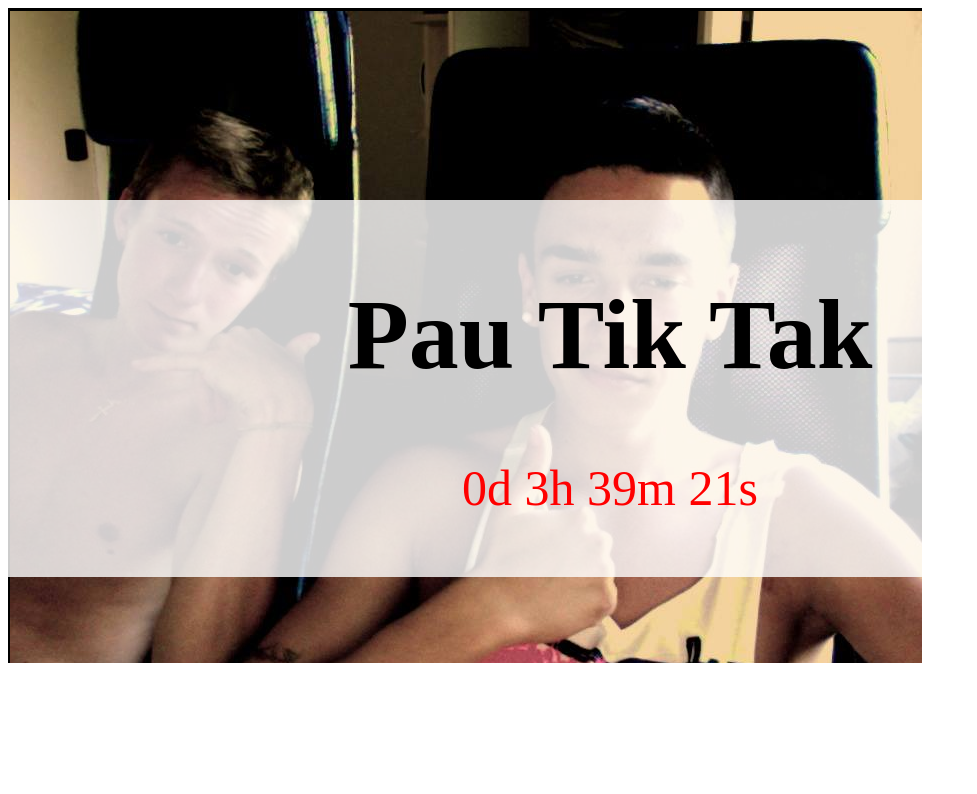
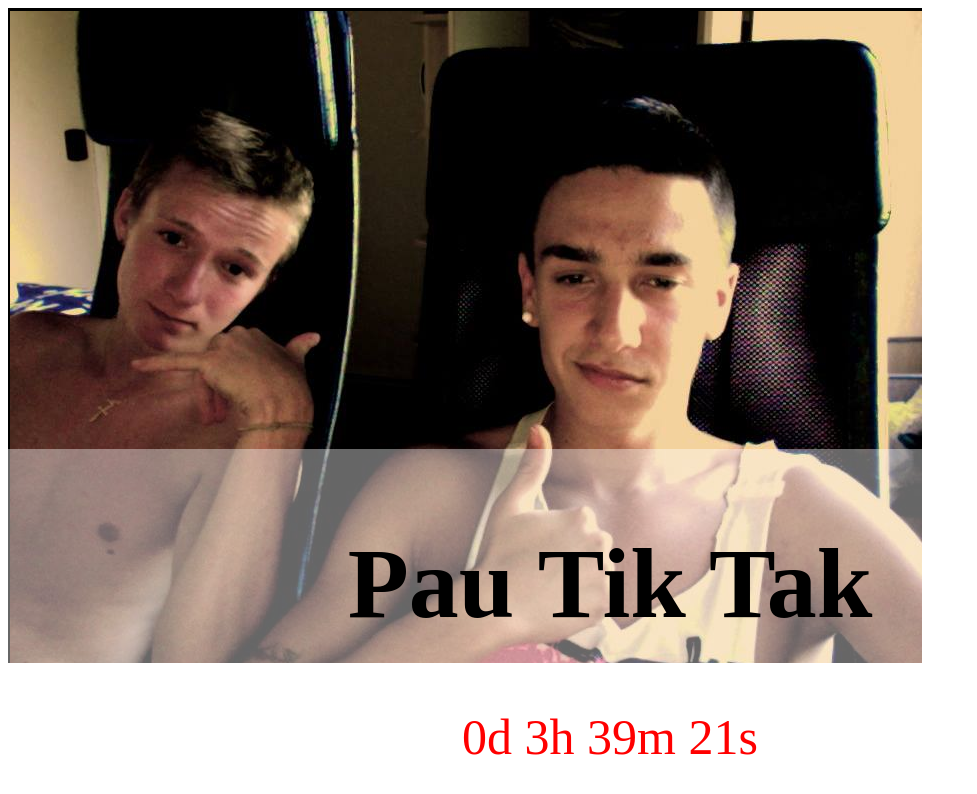
Before and after one commit to AlexAbades/alexabades.github.io, a Jekyll site: the page about.html, which Jekyll copies as it is, in a window 1280 px wide. Shown: the top 794 px of the page, without its empty margins (0-977 px from the left). Built offline with Jekyll 4.4.1, drawn with Linux system fonts in a browser that asks for light colours.

Commit message:
Update about.html

```diff
--- a/about.html
+++ b/about.html
@@ -26,7 +26,7 @@ background: '/img/bg-about.jpg'
     <h1>Pau Tik Tak</h1>
     <p id="timer"></p>
  </div>
-<div>
+<div id="im1">
     <img src="/img/test.png" alt="Description of image">
 </div>
 
@@ -41,14 +41,20 @@ background: '/img/bg-about.jpg'
     width: 100%;
     font-size: 50;
     text-align: center;
-    background-color: rgba(255, 255, 255, 0.8);
+    background-color: rgba(255, 255, 255, 0.4);
     padding: 10px 0;
+    margin-top: 249px
 }
 
 #timer {
   color: red;
   font-size: 50px; /* Include the unit 'px' */
 }
+#im1 {
+  display: flex;
+  margin: auto;
+}
+
 
 </style>
 
```
